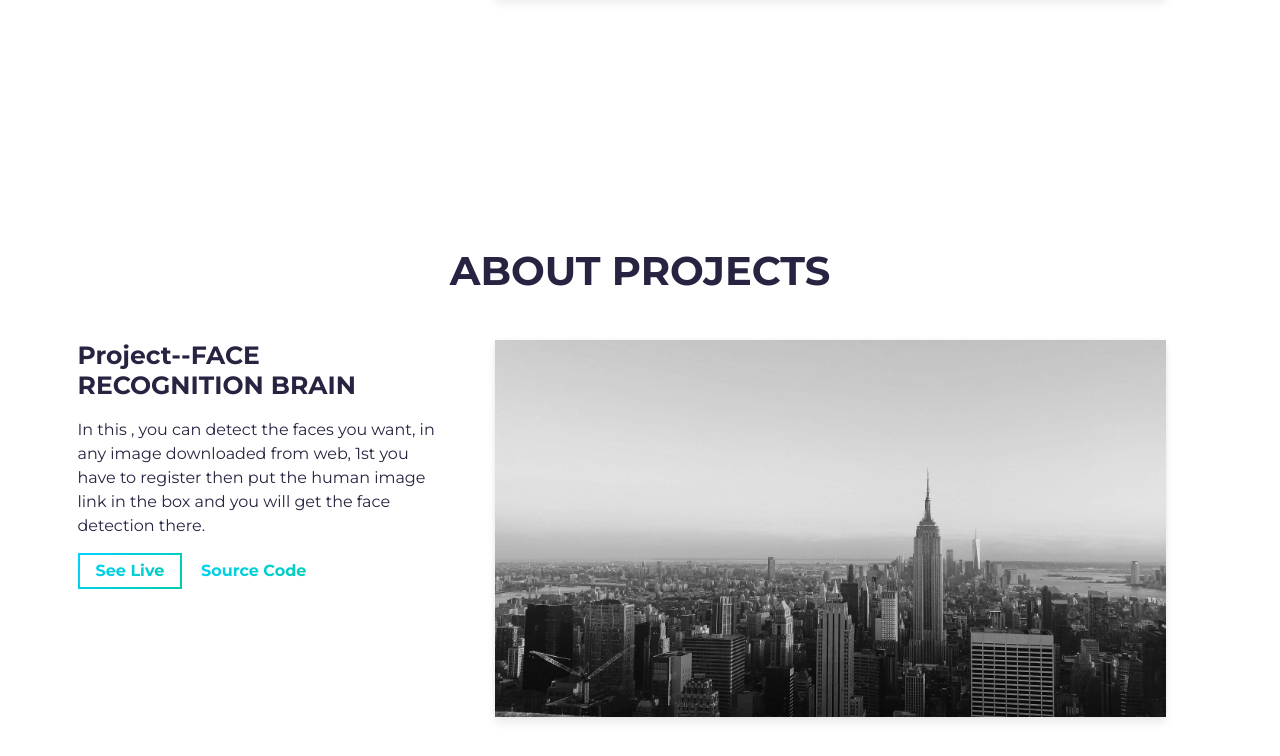
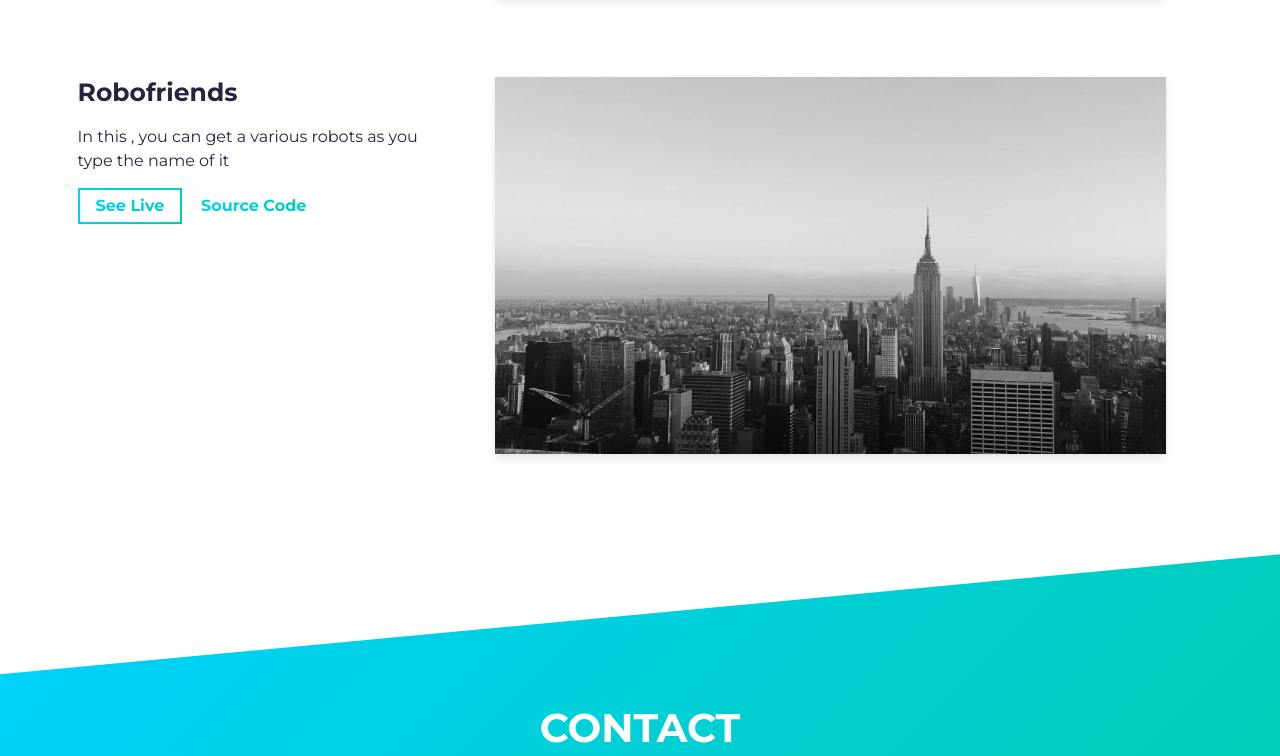
Before and after one commit to tysonmedora6/premi-re-application, a website built with Parcel: page src/index.html in a window 1280 px wide. Shown: the part 2224-2980 px from the top of the page. Built offline with nearby package versions, Linux system fonts and the light colour scheme.

Commit message:
Update index.html

```diff
--- a/src/index.html
+++ b/src/index.html
@@ -144,21 +144,14 @@
             </div>
           </div>
           <!-- /END Project -->
-        </section>
- <section id="projects">
-      <div class="container">
-        <div class="project-wrapper">
-          <h2 class="section-title dark-blue-text">About Projects</h2>
-
-          <!-- Notice: each .row is a project -->
+        <!-- Notice: each .row is a project -->
           <div class="row">
             <div class="col-lg-4 col-sm-12">
               <div class="project-wrapper__text load-hidden">
-                <h3 class="project-wrapper__text-title">Project--FACE RECOGNITION BRAIN</h3>
+                <h3 class="project-wrapper__text-title">Robofriends</h3>
                 <div>
                   <p class="mb-4">
-                    In this , you can detect the faces you want, in any image downloaded from web, 1st you have to register then put the human image link in the box and you will get the face detection there.
-                  </p>
+                    In this , you can get a various robots as you type the name of it</p>
                 </div>
                 <a
                   rel="noreferrer"
@@ -198,8 +191,8 @@
               </div>
             </div>
           </div>
-          <!-- /END Project -->
-        </section>
+          </section>
+
 
 
 
```
